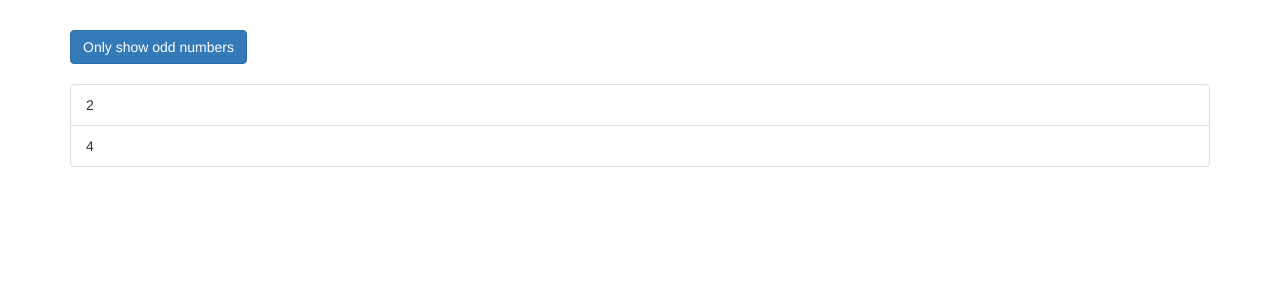
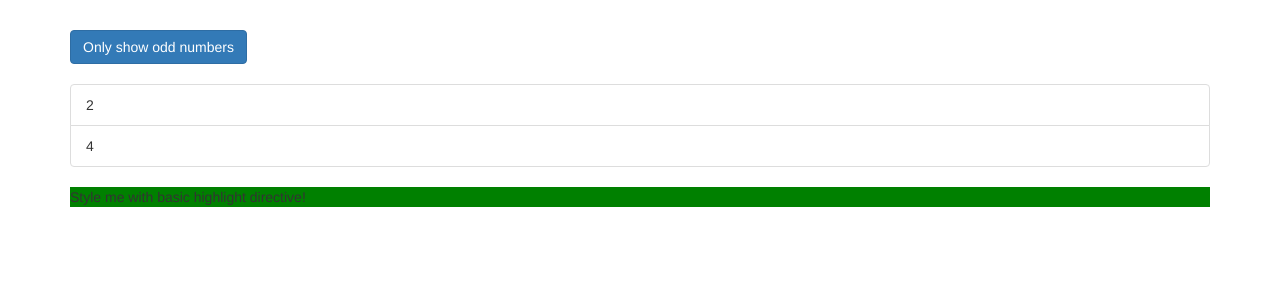
Before and after one commit to chungthehao/Angular_Directives_Deep_Dive, an Angular app: page / in a window 1280 px wide. Shown: the top 300 px of the page. Built offline with nearby package versions, Linux system fonts and the light colour scheme.

Commit message:
Creating a Basic Attribute Directive

```diff
--- a/src/app/app.component.html
+++ b/src/app/app.component.html
@@ -5,6 +5,7 @@
         class="btn btn-primary"
         (click)="onlyOdd = !onlyOdd">Only show odd numbers</button>
       <br><br>
+
       <ul class="list-group">
 
         <div *ngIf="onlyOdd">
@@ -28,6 +29,9 @@
         </div>
 
       </ul>
+
+      <p appBasicHighlight>Style me with basic highlight directive!</p>
+
       <ng-template [ngIf]="onlyOdd">
         <p>Only odd</p>
       </ng-template>
--- a/src/app/app.module.ts
+++ b/src/app/app.module.ts
@@ -4,10 +4,12 @@
 import { HttpModule } from '@angular/http';
 
 import { AppComponent } from './app.component';
+import { BasicHighlightDirective } from './basic-highlight/basic-highlight.directive';
 
 @NgModule({
   declarations: [
-    AppComponent
+    AppComponent,
+    BasicHighlightDirective
   ],
   imports: [
     BrowserModule,
--- /dev/null
+++ b/src/app/basic-highlight/basic-highlight.directive.ts
@@ -0,0 +1,19 @@
+import { Directive, ElementRef, OnInit } from "@angular/core";
+
+
+@Directive({
+    selector: '[appBasicHighlight]'
+})
+
+export class BasicHighlightDirective implements OnInit {
+
+    // Tự lôi cái ele mà direct này được đặt vào (trong tương lai)
+    constructor(private elementRef: ElementRef) {
+
+    }
+
+    ngOnInit() {
+        this.elementRef.nativeElement.style.backgroundColor = 'green';
+    }
+
+}
```
